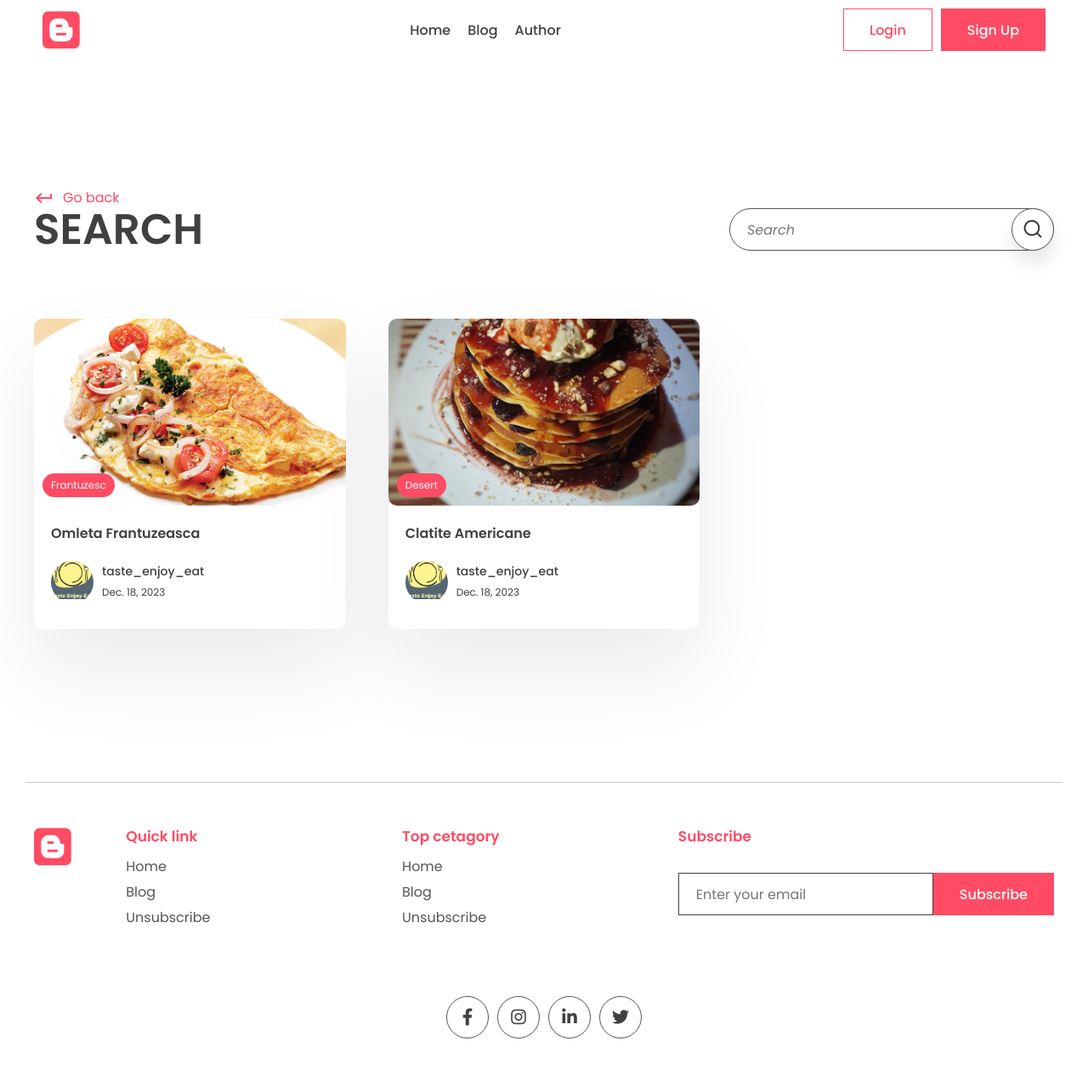
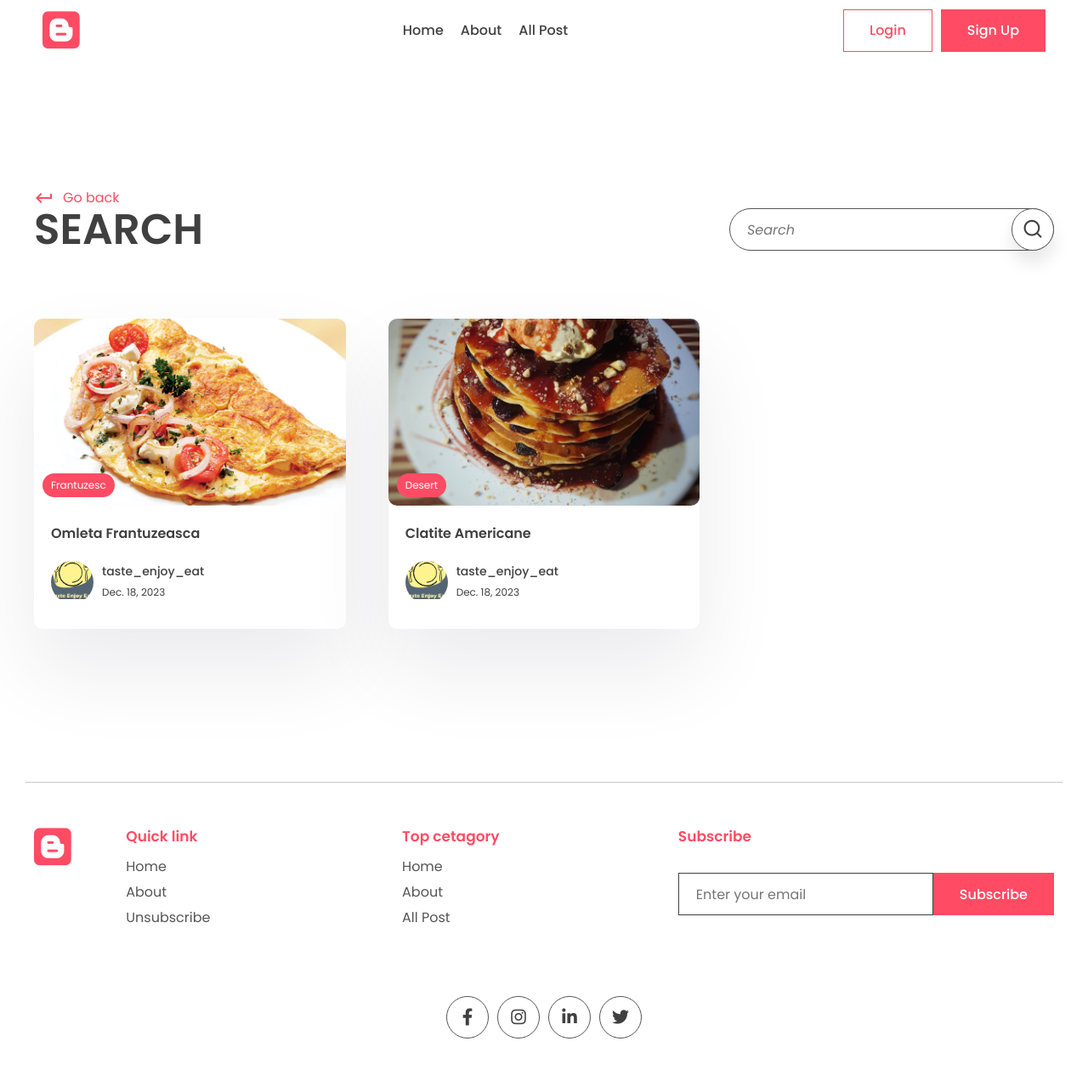
Before and after one commit to Bahna-Darius/taste_enjoy_eat, a Django app: page /search/ in a window 1280 px wide. Shown: the whole page at 85% size. Run offline with Django 4.2, Linux system fonts and the light colour scheme; data comes from the database, SQL or seed files in the repository; some libraries are stand-ins or nearby versions.

Commit message:
Navbar dynamic

```diff
--- a/app/urls.py
+++ b/app/urls.py
@@ -7,4 +7,5 @@ urlpatterns = [
        path('tag/<slug:slug>', views.tag_page, name='tag_page'),
        path('author/<slug:slug>', views.author_page, name='author_page'),
        path('search/', views.search_post, name='search'),
+       path('about/', views.about, name='about'),
 ]
--- a/app/views.py
+++ b/app/views.py
@@ -136,3 +136,16 @@ def search_post(request):
     }
 
     return render(request, 'app/search.html', context)
+
+
+def about(request):
+    website_info = None
+
+    if WebsiteMeta.objects.all().exists():
+        website_info = WebsiteMeta.objects.all()[0]
+
+    context = {
+        'website_info': website_info
+    }
+
+    return render(request, 'app/about.html', context)
--- a/templates/base.html
+++ b/templates/base.html
@@ -27,13 +27,13 @@
   <body>
     <header>
       <div class="container container-fluid">
-        <div class="logo">
+        <a class="logo" href="{% url 'home_page' %}">
           <i class="fa-brands fa-blogger"></i>
-        </div>
+        </a>
         <div class="links">
-          <a href="index.html">Home</a>
-          <a href="pages/blog.html">Blog</a>
-          <a href="pages/author.html">Author</a>
+          <a href="{% url 'home_page' %}">Home</a>
+          <a href="{% url 'about' %}">About</a>
+          <a href="">All Post</a>
         </div>
         <div class="action-btn">
           <a href="pages/login.html"
@@ -62,17 +62,17 @@
           <div class="link">
             <h2>Quick link</h2>
             <div class="q-link">
-              <a href="#">Home</a>
-              <a href="#">Blog</a>
+              <a href="{% url 'home_page'%}">Home</a>
+              <a href="{% url 'about' %}">About</a>
               <a href="#">Unsubscribe</a>
             </div>
           </div>
           <div class="link">
             <h2>Top cetagory</h2>
             <div class="q-link">
-              <a href="#">Home</a>
-              <a href="#">Blog</a>
-              <a href="#">Unsubscribe</a>
+              <a href="{% url 'home_page'%}">Home</a>
+              <a href="{% url 'about' %}">About</a>
+              <a href="">All Post</a>
             </div>
           </div>
           <div class="news-signup">
```
Also changed, not shown: app/templates/app/about.html (added, +25 -0 lines).
